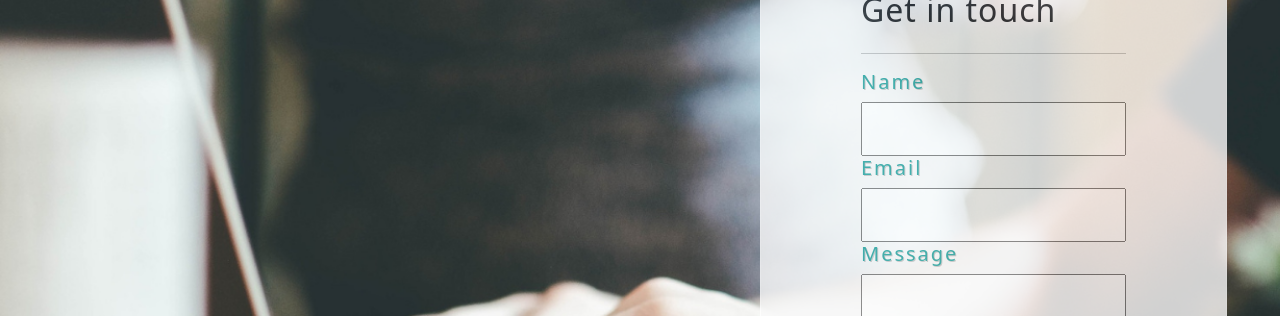
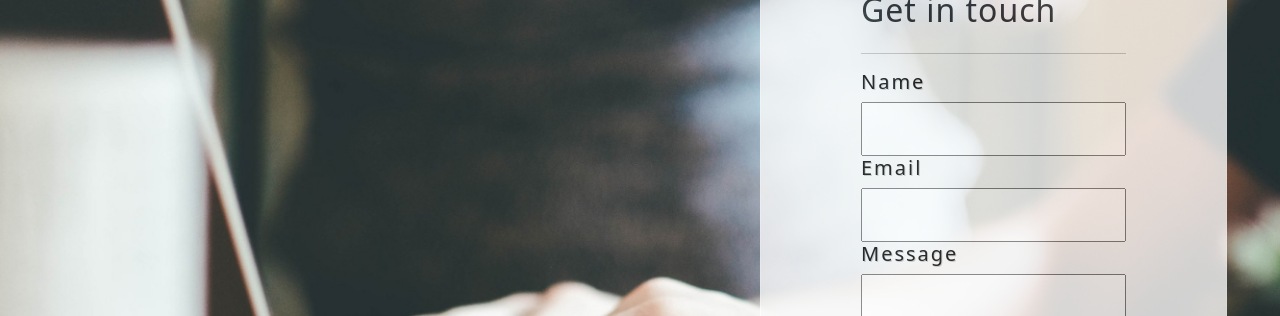
Before and after one commit to Valeprogr/Billy-board-finalproject, a React (Create React App) app in the folder client/: page / in a window 1280 px wide. Shown: the part 1768-2084 px from the top of the page. Built offline with nearby package versions, Linux system fonts and the light colour scheme; no server answers.

Commit message:
edit color text contacts

```diff
--- a/client/src/pages/contacts/contacts.css
+++ b/client/src/pages/contacts/contacts.css
@@ -33,6 +33,10 @@
             opacity: 80%;
         }
 
+        .box-container-contacts h5{
+            color: var(--text-color2);
+        }
+
         .text-message{
            height: 100%;
            /* display: block; */
```
